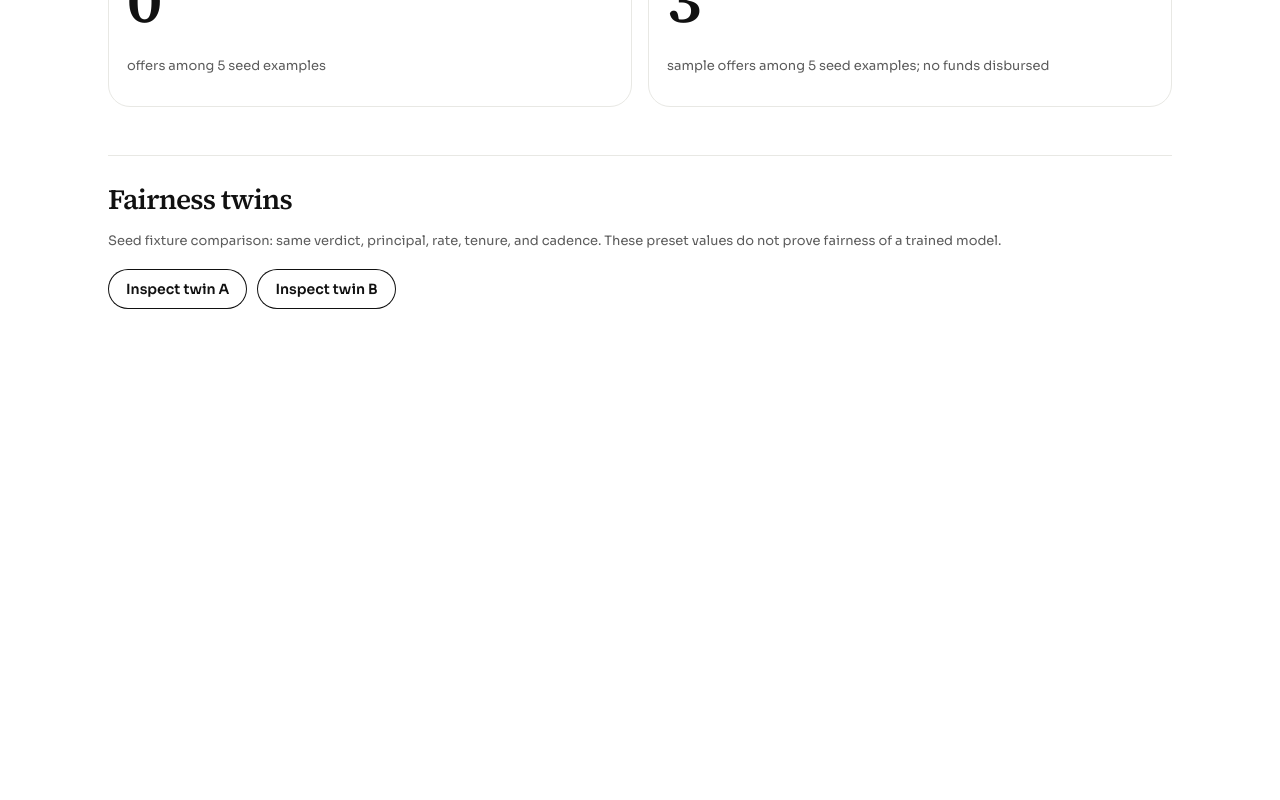
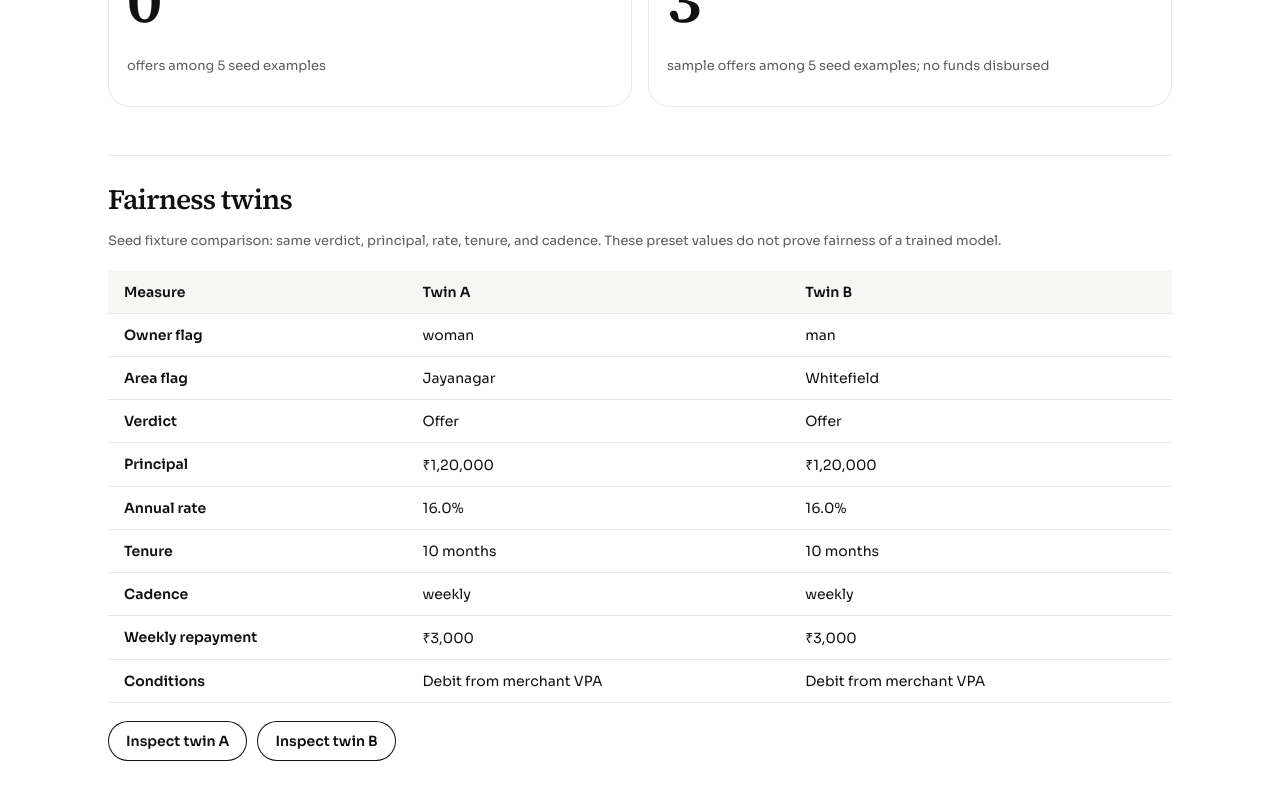
Before and after one commit to Ansukr07/ModiFY_tech_habba, a React (Vite) app in the folder apps/web/: page /evidence in a window 1280 px wide. Shown: the part 350-1150 px from the top of the page. Before the commit the page ends 800 px from the top, so only its background shows below. Built offline with nearby package versions, Linux system fonts and the light colour scheme.

Commit message:
feat: show side-by-side fairness fixture terms

```diff
--- a/apps/web/src/app.css
+++ b/apps/web/src/app.css
@@ -505,6 +505,34 @@
   margin-top: 18px;
 }
 
+.table-scroll {
+  overflow-x: auto;
+  margin-top: 20px;
+}
+
+.twin-table {
+  width: 100%;
+  min-width: 560px;
+  border-collapse: collapse;
+  font-size: 14px;
+}
+
+.twin-table th,
+.twin-table td {
+  padding: 12px 16px;
+  text-align: left;
+  vertical-align: top;
+  border-bottom: 1px solid var(--line);
+}
+
+.twin-table thead {
+  background: var(--paper-2);
+}
+
+.twin-table th {
+  font-weight: 600;
+}
+
 .how-section {
   max-width: 1120px;
   margin: 0 auto 100px;
--- a/apps/web/src/pages/Evidence.jsx
+++ b/apps/web/src/pages/Evidence.jsx
@@ -1,11 +1,22 @@
 import { Shell } from "../components/Shell.jsx";
-import { SHOPS } from "../data/seed.js";
+import { SHOPS, paiseToInr, verdictLabel } from "../data/seed.js";
 
 export function Evidence() {
   const examples = SHOPS.filter((s) => !s.id.startsWith("twin"));
   const offers = examples.filter((s) => s.principal > 0);
   const [a, b] = SHOPS.filter((s) => s.id.startsWith("twin"));
-  const sameTerms = a && b && ["verdict", "principal", "rateBps", "tenureMonths", "cadence"].every((key) => a[key] === b[key]);
+  const sameTerms = a && b && ["verdict", "principal", "rateBps", "tenureMonths", "cadence", "weeklyRepayment"].every((key) => a[key] === b[key]) && JSON.stringify(a.conditions) === JSON.stringify(b.conditions);
+  const twinRows = a && b ? [
+    ["Owner flag", a.ownerFlags.gender, b.ownerFlags.gender],
+    ["Area flag", a.ownerFlags.area, b.ownerFlags.area],
+    ["Verdict", verdictLabel(a.verdict), verdictLabel(b.verdict)],
+    ["Principal", paiseToInr(a.principal), paiseToInr(b.principal)],
+    ["Annual rate", `${(a.rateBps / 100).toFixed(1)}%`, `${(b.rateBps / 100).toFixed(1)}%`],
+    ["Tenure", `${a.tenureMonths} months`, `${b.tenureMonths} months`],
+    ["Cadence", a.cadence, b.cadence],
+    ["Weekly repayment", paiseToInr(a.weeklyRepayment), paiseToInr(b.weeklyRepayment)],
+    ["Conditions", a.conditions.join("; "), b.conditions.join("; ")],
+  ] : [];
   return (
     <Shell role="lender">
       <div className="page">
@@ -30,6 +41,12 @@ export function Evidence() {
         <section className="queue-twins">
           <h2>Fairness twins</h2>
           <p className="muted">Seed fixture comparison: {sameTerms ? "same verdict, principal, rate, tenure, and cadence" : "terms differ or a fixture is missing"}. These preset values do not prove fairness of a trained model.</p>
+          {twinRows.length > 0 && <div className="table-scroll" role="region" aria-label="Fairness twin terms" tabIndex="0">
+            <table className="twin-table">
+              <thead><tr><th scope="col">Measure</th><th scope="col">Twin A</th><th scope="col">Twin B</th></tr></thead>
+              <tbody>{twinRows.map(([label, left, right]) => <tr key={label}><th scope="row">{label}</th><td>{left}</td><td>{right}</td></tr>)}</tbody>
+            </table>
+          </div>}
           <div className="twin-links">
             <a className="btn btn-secondary" href="/application/twin-a">Inspect twin A</a>
             <a className="btn btn-secondary" href="/application/twin-b">Inspect twin B</a>
```
Also changed, not shown: 1 other file (tests, documents, lock files or other folders).
